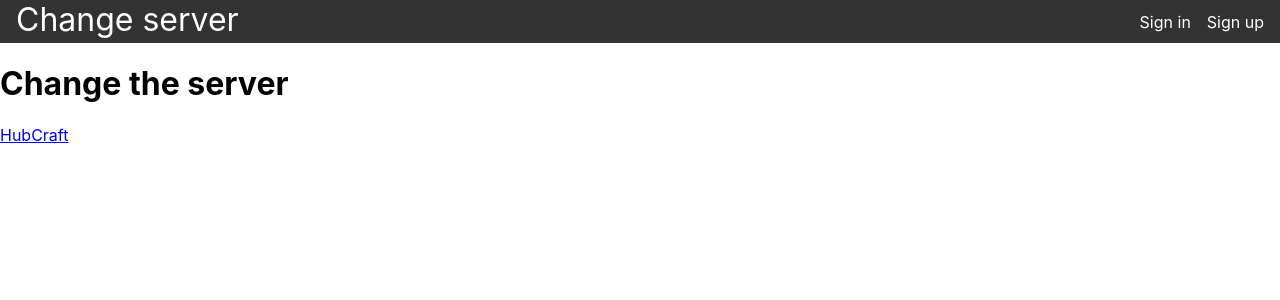
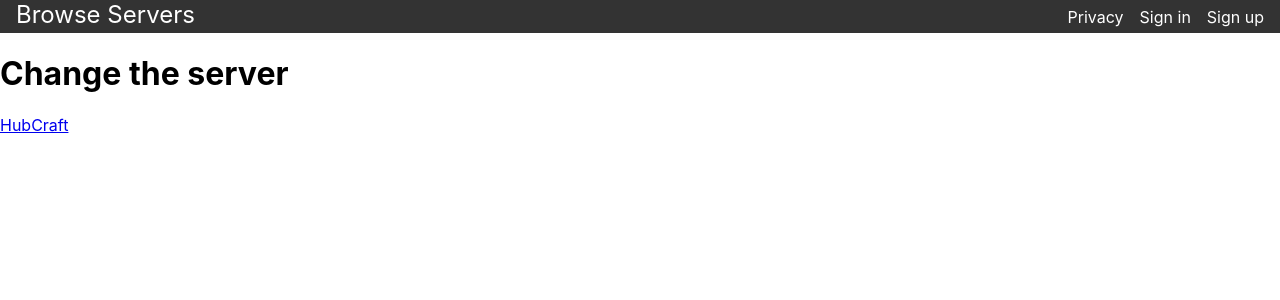
Before and after one commit to Ben-JClark/minecraftbuilds, a React (Create React App) app in the folder client/minecraftbuilds/: page / in a window 1280 px wide. Shown: the top 300 px of the page. Built offline with nearby package versions, Linux system fonts and the light colour scheme.

Commit message:
improved nav styling

```diff
--- a/client/minecraftbuilds/src/App.tsx
+++ b/client/minecraftbuilds/src/App.tsx
@@ -2,7 +2,7 @@
 // Navbars
 import PrimNavBar from "./components/PrimNavBar";
 // Pages
-import ChangeServer from "./components/ChangeServer";
+import ServerBrowser from "./components/ServerBrowser";
 import SignIn from "./components/SignIn";
 import SignUp from "./components/SignUp";
 import ServerPage from "./components/server_comps/ServerPage";
@@ -12,7 +12,7 @@
     <>
       <PrimNavBar />
       <Routes>
-        <Route path="/" element={<ChangeServer />} />
+        <Route path="/" element={<ServerBrowser />} />
         <Route path="/sign-in" element={<SignIn />} />
         <Route path="/sign-up" element={<SignUp />} />
 
--- a/client/minecraftbuilds/src/components/PrimNavBar.tsx
+++ b/client/minecraftbuilds/src/components/PrimNavBar.tsx
@@ -3,11 +3,14 @@
 
 function PrimNavBar() {
   return (
-    <nav className="nav">
-      <Link to="/" className="server-title">
-        Change server
+    <nav className="prim-nav">
+      <Link to="/" className="prim-nav-title">
+        Browse Servers
       </Link>
       <ul>
+        <li>
+          <Link to="/privacy">Privacy</Link>
+        </li>
         <li>
           <Link to="/sign-in">Sign in</Link>
         </li>
--- a/client/minecraftbuilds/src/components/ChangeServer.tsx
+++ b/client/minecraftbuilds/src/components/ServerBrowser.tsx
@@ -1,6 +1,6 @@
 import { Link } from "react-router-dom";
 
-function ChangeServer() {
+function ServerBrowser() {
   return (
     <>
       <h1>Change the server</h1>
@@ -9,4 +9,4 @@
   );
 }
 
-export default ChangeServer;
+export default ServerBrowser;
--- a/client/minecraftbuilds/src/components/server_comps/SecNavBar.tsx
+++ b/client/minecraftbuilds/src/components/server_comps/SecNavBar.tsx
@@ -7,8 +7,8 @@
 
 function SecNavBar({ serverName }: Props) {
   return (
-    <nav className="nav">
-      <Link to={`/server/${serverName}/home`} className="server-title">
+    <nav className="sec-nav">
+      <Link to={`/server/${serverName}/home`} className="sec-nav-title">
         {serverName}
       </Link>
       <ul>
--- a/client/minecraftbuilds/src/styling/PrimNavBar.css
+++ b/client/minecraftbuilds/src/styling/PrimNavBar.css
@@ -1,4 +1,4 @@
-.nav {
+nav.prim-nav {
   background-color: #333;
   color: white;
   display: flex;
@@ -8,11 +8,11 @@
   padding: 0 1rem;
 }
 
-.server-title {
-  font-size: 1.5rem;
+.prim-nav-title {
+  font-size: x-large;
 }
 
-.nav ul {
+nav.prim-nav ul {
   padding: 0;
   margin: 0;
   list-style: none;
@@ -20,13 +20,13 @@
   gap: 1rem;
 }
 
-.nav a {
+nav.prim-nav a {
   color: inherit;
   text-decoration: none;
   padding-bottom: 0.25rem;
 }
 
-.nav a:hover {
+nav.prim-nav a:hover {
   color: lightgray;
   text-decoration: underline;
 }
--- a/client/minecraftbuilds/src/styling/SecNavBar.css
+++ b/client/minecraftbuilds/src/styling/SecNavBar.css
@@ -1,34 +1,33 @@
-.nav {
-  background-color: #333;
+nav.sec-nav {
+  background-color: #555;
   color: white;
   display: flex;
-  justify-content: space-between;
   align-items: center;
   gap: 2rem;
   padding: 0 1rem;
 }
 
-.server-title {
-  font-size: 2rem;
+.sec-nav-title {
+  font-size: xx-large;
+  padding-top: 1rem;
+  padding-bottom: 1rem;
 }
 
-.nav ul {
+nav.sec-nav ul {
   padding: 0;
   margin: 0;
   list-style: none;
   display: flex;
+  font-size: larger;
   gap: 1rem;
 }
 
-.nav a {
+nav.sec-nav a {
   color: inherit;
   text-decoration: none;
 }
 
-.nav a:active {
-  color: darkgray;
+nav.sec-nav a:hover {
+  color: lightgray;
+  text-decoration: underline;
 }
-
-.nav a:hover {
-  color: lightgray;
-}
```
